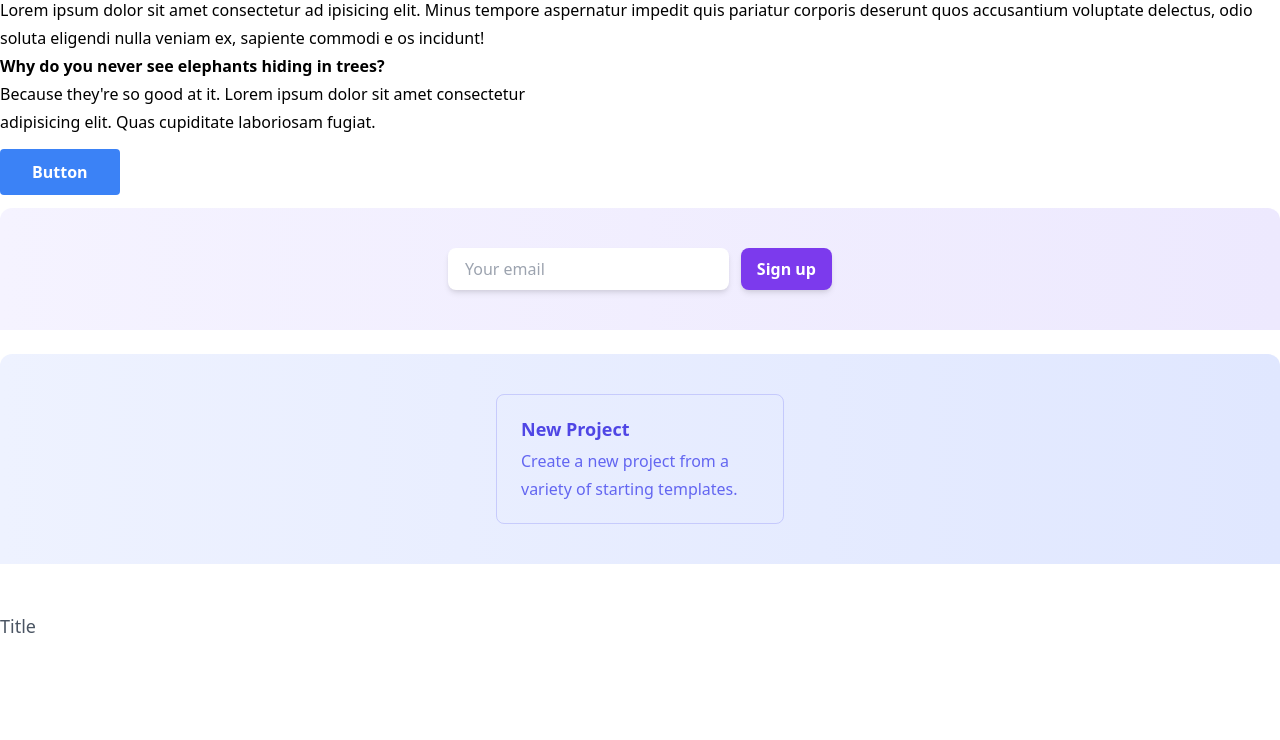
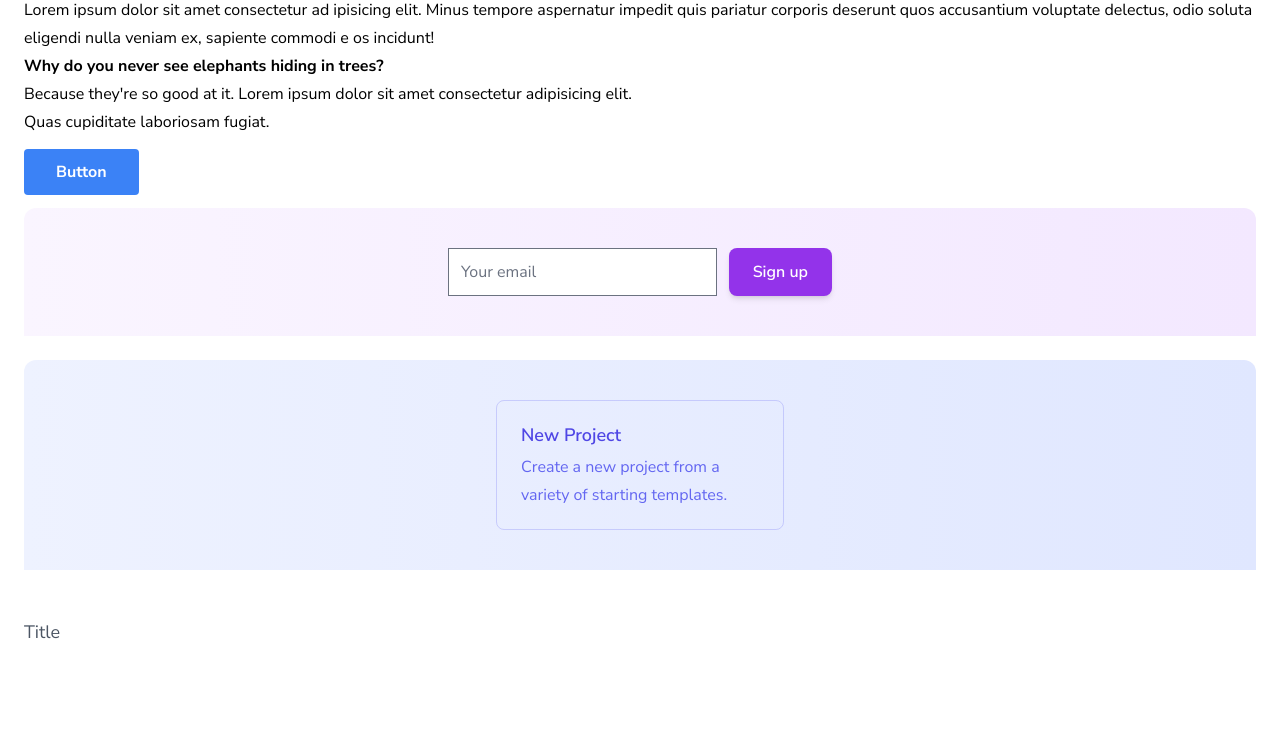
Before and after one commit to bushido2014/parcel-workflow, a website built with Parcel: page src/index.html in a window 1280 px wide. Shown: the part 60-800 px from the top of the page. Built offline with nearby package versions, Linux system fonts and the light colour scheme.

Commit message:
Update Tailwind and Parcel

```diff
--- a/postcss.config.js
+++ b/postcss.config.js
@@ -1,6 +1,6 @@
 module.exports = {
-    plugins: {
-      tailwindcss: {},
-      autoprefixer: {},
-    }
-  }
+  plugins: {
+    tailwindcss: {},
+    autoprefixer: {},
+  },
+}
--- a/src/css/app.css
+++ b/src/css/app.css
@@ -15,13 +15,13 @@
       h3 {
         @apply text-lg;
       }
+
+      body {
+        @apply font-nunito antialiased;
+      }
 }
+
 @layer components {
-
-    .container {
-        @apply max-w-screen-xl mx-auto;
-    }
-
     .btn-blue {
         @apply bg-blue-500 hover:bg-blue-700 text-white font-bold py-3 px-8 rounded focus:ring-2 focus:ring-purple-600;
       }
--- a/src/index.html
+++ b/src/index.html
@@ -4,6 +4,12 @@
   <title>Parcel workflow</title>
   <meta charset="UTF-8" />
   <meta name="viewport" content="width=device-width, initial-scale=1.0" />
+  <link rel="preconnect" href="https://fonts.googleapis.com" />
+    <link rel="preconnect" href="https://fonts.gstatic.com" crossorigin />
+    <link
+      href="https://fonts.googleapis.com/css2?family=Nunito+Sans:wght@400;600;700&display=swap"
+      rel="stylesheet"
+    />
   <link href="css/app.css" rel="stylesheet">
 </head>
 <body>
@@ -32,8 +38,8 @@
   <div class="container">
     <div class="rounded-t-xl overflow-hidden bg-gradient-to-r from-purple-50 to-purple-100 p-10">
       <form class="flex w-full max-w-sm mx-auto space-x-3">
-        <input class="flex-1 appearance-none border border-transparent w-full py-2 px-4 bg-white text-gray-700 placeholder-gray-400 shadow-md rounded-lg text-base focus:outline-none focus:ring-2 focus:ring-purple-600 focus:border-transparent" type="email" placeholder="Your email">
-        <button class="flex-shrink-0 bg-purple-600 text-white text-base font-semibold py-2 px-4 rounded-lg shadow-md hover:bg-purple-700 focus:outline-none focus:ring-2 focus:ring-purple-500 focus:ring-offset-2 focus:ring-offset-purple-200" type="button">
+        <input class="flex-1 form-input" type="email" placeholder="Your email">
+        <button class="flex-shrink-0 bg-purple-600 transition text-white text-base font-semibold py-3 px-6 rounded-lg shadow-md hover:bg-purple-700 focus:outline-none focus:ring-2 focus:ring-purple-500 focus:ring-offset-2 focus:ring-offset-purple-200" type="button">
           Sign up
         </button>
       </form>
--- a/tailwind.config.js
+++ b/tailwind.config.js
@@ -1,15 +1,17 @@
 module.exports = {
-  purge: [
-    './dist/**/*.html'
-  ],
-  darkMode: false, // or 'media' or 'class'
+  content: ["./src/**/*.{html,js}"],
   theme: {
     extend: {
-      container: {},
+      fontFamily: {
+        nunito: "'Nunito Sans', sans-serif;"
+      },
+      container: {
+        center: true,
+        padding: "1.5rem"
+      }
     },
   },
-  variants: {
-    extend: {},
-  },
-  plugins: [],
+  plugins: [
+    require('@tailwindcss/forms')
+  ],
 }
```
Also changed, not shown: package.json (+8 -6 lines), 2 other files.
